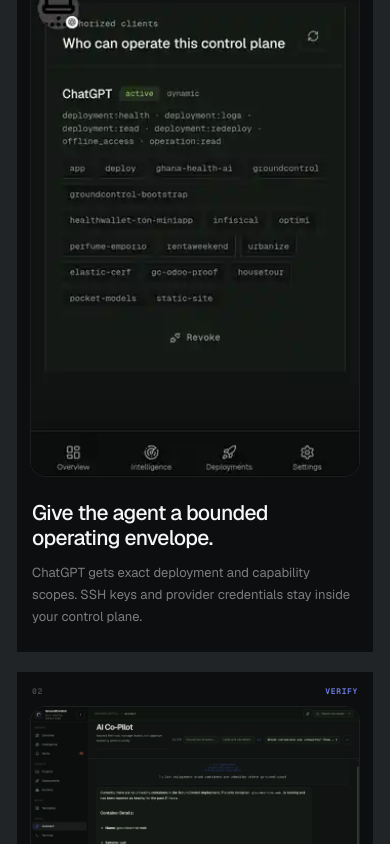
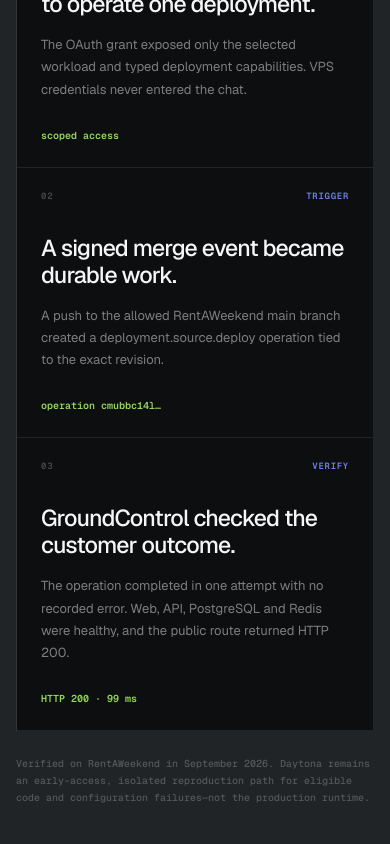
Before and after one commit to teckedd-code2save/groundcontrol-site, a Next.js app: page / in a window 390 px wide. Shown: the part 3120-3964 px from the top of the page. Built offline with nearby package versions, Linux system fonts and the light colour scheme.

Commit message:
site: show verified ChatGPT deployment proof
* site: add verified ChatGPT deployment evidence

* site: style concise deployment proof chain

* test: cover verified deployment proof

* docs: record verified ChatGPT deployment proof

```diff
--- a/app/globals.css
+++ b/app/globals.css
@@ -803,3 +803,74 @@
     opacity: 1 !important;
   }
 }
+
+
+/* Compact evidence chain for the verified ChatGPT deployment flow. */
+.deployment-evidence {
+  padding-block: 130px;
+  border-top: 1px solid var(--line);
+}
+.deployment-evidence .section-heading {
+  max-width: 860px;
+}
+.evidence-chain {
+  display: grid;
+  grid-template-columns: repeat(3, minmax(0, 1fr));
+  border-top: 1px solid var(--line-strong);
+  border-left: 1px solid var(--line);
+}
+.evidence-chain article {
+  min-height: 310px;
+  display: flex;
+  flex-direction: column;
+  padding: clamp(24px, 3vw, 36px);
+  border-right: 1px solid var(--line);
+  border-bottom: 1px solid var(--line);
+  background: var(--darker);
+}
+.evidence-meta {
+  display: flex;
+  justify-content: space-between;
+  color: var(--dim);
+  font: 560 9px/1 var(--font-geist-mono);
+  letter-spacing: .08em;
+}
+.evidence-meta strong {
+  color: var(--accent-bright);
+  font-weight: 600;
+}
+.evidence-chain h3 {
+  margin: 46px 0 0;
+  max-width: 310px;
+  font-size: 23px;
+  font-weight: 420;
+  line-height: 1.18;
+  letter-spacing: -.035em;
+}
+.evidence-chain p {
+  margin: 16px 0 28px;
+  color: var(--muted);
+  font-size: 13px;
+  line-height: 1.7;
+}
+.evidence-chain code {
+  margin-top: auto;
+  color: var(--success);
+  font: 560 10px/1.4 var(--font-geist-mono);
+}
+.evidence-note {
+  max-width: 760px;
+  margin: 24px 0 0;
+  color: var(--dim);
+  font: 500 10px/1.7 var(--font-geist-mono);
+}
+
+@media (max-width: 900px) {
+  .evidence-chain { grid-template-columns: 1fr; }
+  .evidence-chain article { min-height: 250px; }
+}
+
+@media (max-width: 720px) {
+  .deployment-evidence { padding-block: 88px; }
+  .evidence-chain h3 { margin-top: 34px; }
+}
--- a/app/page.tsx
+++ b/app/page.tsx
@@ -327,6 +327,63 @@
   );
 }
 
+
+function DeploymentEvidence() {
+  const evidence = [
+    {
+      label: "REQUEST",
+      title: "ChatGPT asked GroundControl to operate one deployment.",
+      copy: "The OAuth grant exposed only the selected workload and typed deployment capabilities. VPS credentials never entered the chat.",
+      value: "scoped access",
+    },
+    {
+      label: "TRIGGER",
+      title: "A signed merge event became durable work.",
+      copy: "A push to the allowed RentAWeekend main branch created a deployment.source.deploy operation tied to the exact revision.",
+      value: "operation cmubbc14l…",
+    },
+    {
+      label: "VERIFY",
+      title: "GroundControl checked the customer outcome.",
+      copy: "The operation completed in one attempt with no recorded error. Web, API, PostgreSQL and Redis were healthy, and the public route returned HTTP 200.",
+      value: "HTTP 200 · 99 ms",
+    },
+  ] as const;
+
+  return (
+    <section className="deployment-evidence section-shell" id="proof">
+      <div className="section-heading" data-reveal>
+        <p className="eyebrow">ONE REAL REQUEST · COMPLETE EVIDENCE CHAIN</p>
+        <h2>ChatGPT did more than call a deploy endpoint.</h2>
+        <p>
+          It used GroundControl to stay inside policy, start durable work, reconnect to the
+          operation, and report the verified customer-facing result.
+        </p>
+      </div>
+
+      <div className="evidence-chain">
+        {evidence.map((item, index) => (
+          <article key={item.label} data-reveal style={{ transitionDelay: `${index * 70}ms` }}>
+            <div className="evidence-meta">
+              <span>0{index + 1}</span>
+              <strong>{item.label}</strong>
+            </div>
+            <h3>{item.title}</h3>
+            <p>{item.copy}</p>
+            <code>{item.value}</code>
+          </article>
+        ))}
+      </div>
+
+      <p className="evidence-note" data-reveal>
+        Verified on RentAWeekend in September 2026. Daytona remains an early-access,
+        isolated reproduction path for eligible code and configuration failures—not the
+        production runtime.
+      </p>
+    </section>
+  );
+}
+
 export default function Home() {
   useEffect(() => {
     const elements = Array.from(document.querySelectorAll<HTMLElement>("[data-reveal]"));
@@ -360,7 +417,7 @@
         </a>
         <nav aria-label="Primary navigation">
           <a href="#agents">Agents</a>
-          <a href="#product">Product</a>
+          <a href="#proof">Proof</a>
           <a href="#install">Install</a>
           <a href={GITHUB_URL} target="_blank" rel="noreferrer">GitHub <Arrow /></a>
         </nav>
@@ -416,6 +473,7 @@
       </section>
 
       <MotionGrid />
+      <DeploymentEvidence />
       <ProofSequence />
 
       <section className="capabilities section-shell" id="product">
```
Also changed, not shown: 2 other files (tests, documents, lock files or other folders).
